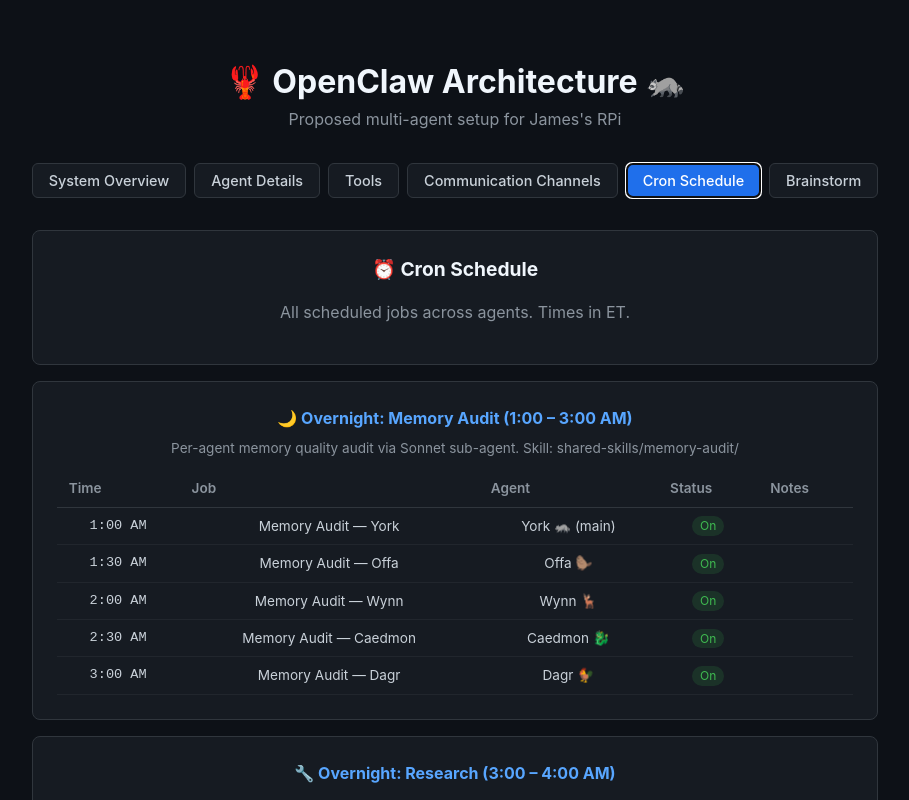
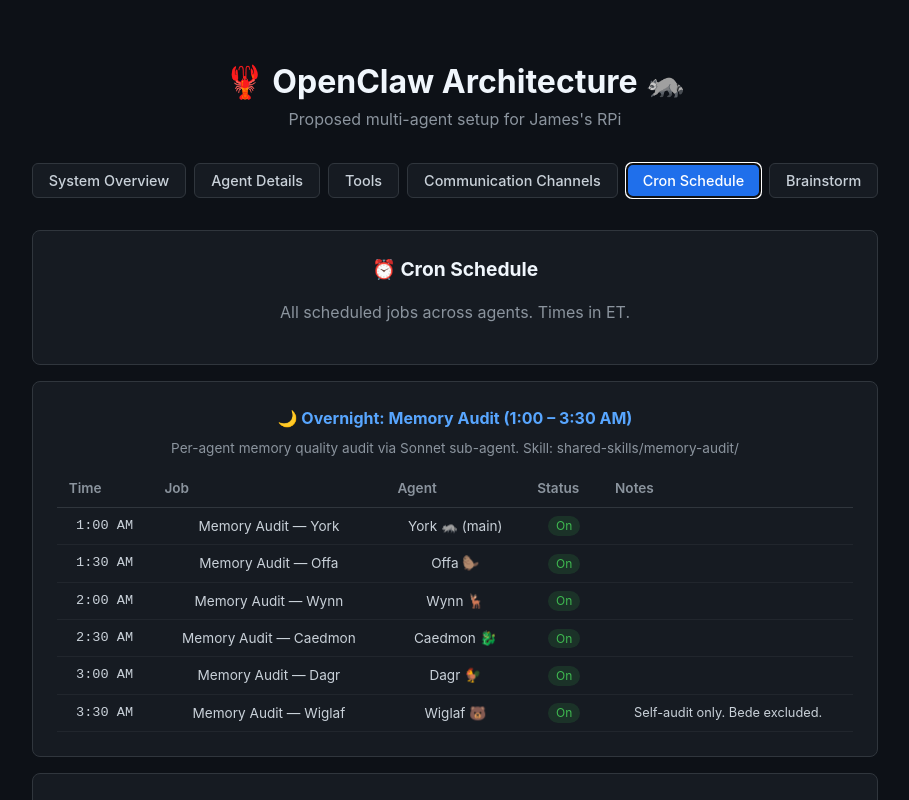
Before and after one commit to yorkbot/openclaw-architecture, a Vue app: page / in a window 1280 px wide. Both pictures are taken after a click on the button "Cron Schedule". Shown: the top 800 px of the page, without its empty margins (185-1094 px from the left). Built offline with nearby package versions, Linux system fonts and the light colour scheme.

Commit message:
Add Wiglaf memory audit cron, fix morning brief → #general
- Wiglaf memory audit at 3:30 AM (self-audit only, Bede excluded)
- Memory audit range: 1:00–3:30 AM
- Morning brief: Posts to #general (was #dagr)

```diff
--- a/src/views/CronSchedule.vue
+++ b/src/views/CronSchedule.vue
@@ -38,7 +38,7 @@
 const cronGroups = [
   {
     icon: '🌙',
-    label: 'Overnight: Memory Audit (1:00 – 3:00 AM)',
+    label: 'Overnight: Memory Audit (1:00 – 3:30 AM)',
     desc: 'Per-agent memory quality audit via Sonnet sub-agent. Skill: shared-skills/memory-audit/',
     jobs: [
       { time: '1:00 AM', name: 'Memory Audit — York', agent: 'York 🦝 (main)', status: 'On', notes: '' },
@@ -46,6 +46,7 @@ const cronGroups = [
       { time: '2:00 AM', name: 'Memory Audit — Wynn', agent: 'Wynn 🦌', status: 'On', notes: '' },
       { time: '2:30 AM', name: 'Memory Audit — Caedmon', agent: 'Caedmon 🐉', status: 'On', notes: '' },
       { time: '3:00 AM', name: 'Memory Audit — Dagr', agent: 'Dagr 🐓', status: 'On', notes: '' },
+      { time: '3:30 AM', name: 'Memory Audit — Wiglaf', agent: 'Wiglaf 🐻', status: 'On', notes: 'Self-audit only. Bede excluded.' },
     ],
   },
   {
@@ -65,7 +66,7 @@ const cronGroups = [
       { time: '7:30 AM / 7:30 PM', name: 'Weather Cache', agent: 'Dagr 🐓', status: 'On', notes: 'Runs twice daily. Location-aware.' },
       { time: '7:40 AM Mon', name: 'Weekly Banner', agent: 'York 🦝 (main)', status: 'On', notes: 'Gemini image gen.' },
       { time: '7:45 AM', name: 'Daily Avatar', agent: 'York 🦝 (main)', status: 'On', notes: 'Gemini image gen.' },
-      { time: '8:00 AM', name: 'Morning Brief', agent: 'Dagr 🐓', status: 'On', notes: 'Posts to #dagr.' },
+      { time: '8:00 AM', name: 'Morning Brief', agent: 'Dagr 🐓', status: 'On', notes: 'Posts to #general.' },
     ],
   },
   {
```
